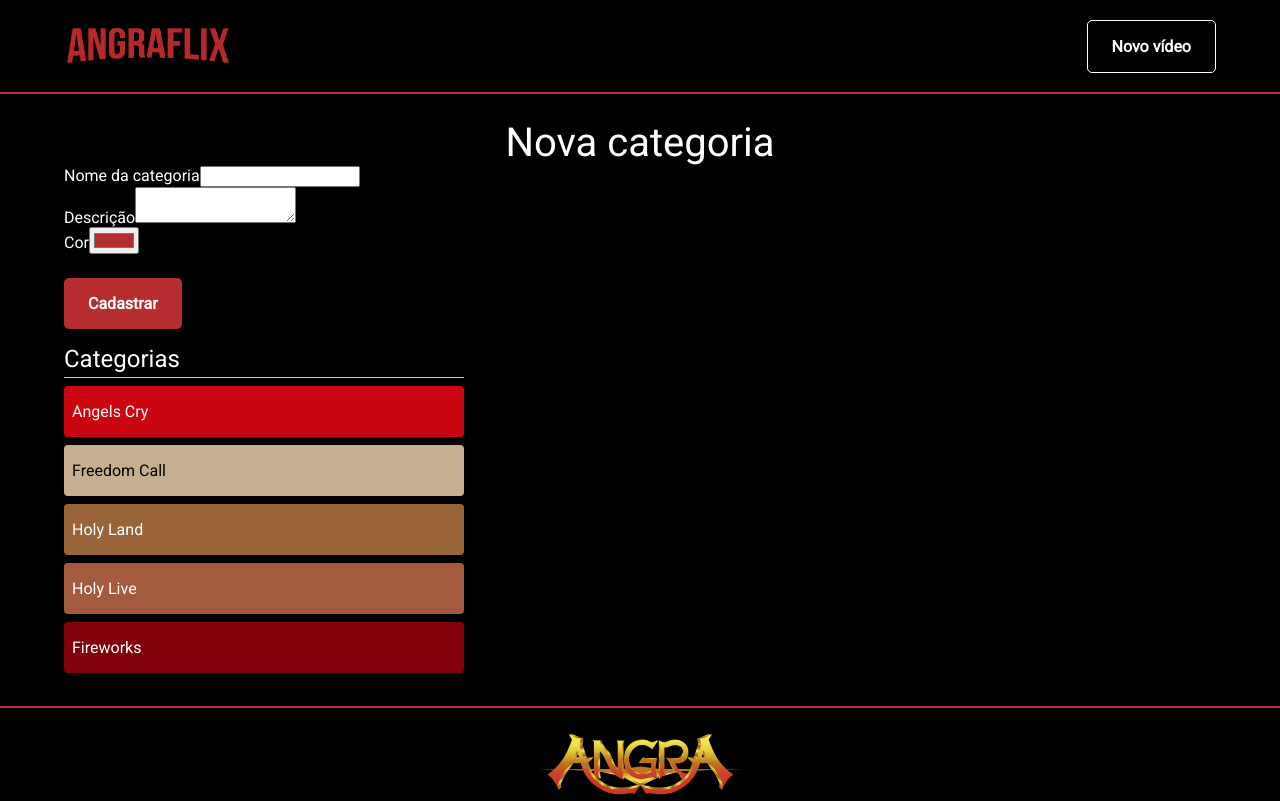
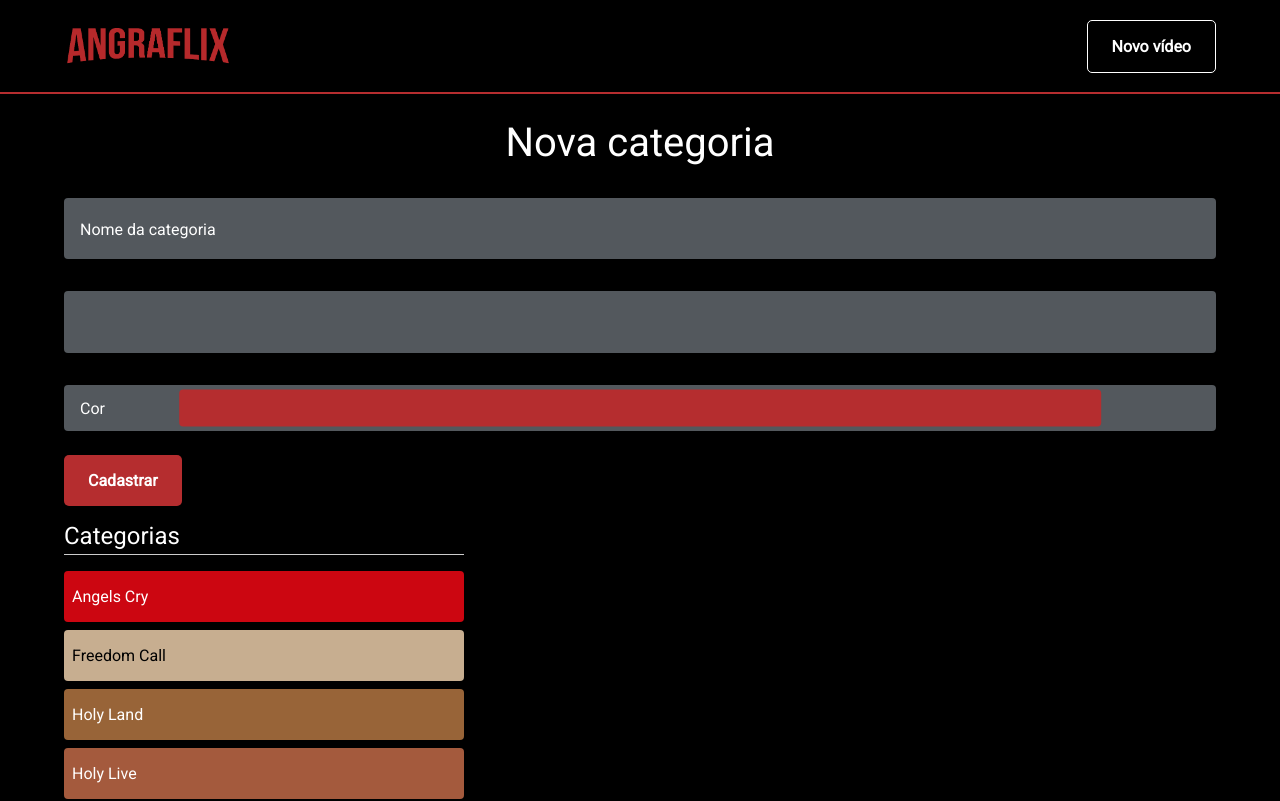
Before and after one commit to JoaoVSouto/angraflix, a React (Create React App) app: page /cadastro/categoria in a window 1280 px wide. Shown: the top 801 px of the page. Built offline with nearby package versions, Linux system fonts and the light colour scheme.

Commit message:
Styles floating label on inputs

```diff
--- a/src/_layout/CadastroLayout.ts
+++ b/src/_layout/CadastroLayout.ts
@@ -13,6 +13,14 @@
     font-weight: normal;
   }
 
+  form {
+    margin-top: 32px;
+
+    div + div {
+      margin-top: 32px;
+    }
+  }
+
   @media (max-width: 800px) {
     padding-top: 25px;
   }
--- a/src/components/Input/index.tsx
+++ b/src/components/Input/index.tsx
@@ -1,4 +1,6 @@
 import React from 'react';
+
+import { Container } from './styles';
 
 interface IProps {
   label: string;
@@ -7,15 +9,17 @@
 const Input: React.FC<JSX.IntrinsicElements['input'] & IProps> = ({
   label,
   id,
+  children,
   ...rest
 }) => {
   return (
-    <div>
+    <Container>
       <label htmlFor={id}>
-        {label}
         <input id={id} {...rest} />
+        <span>{label}</span>
       </label>
-    </div>
+      {children}
+    </Container>
   );
 };
 
--- /dev/null
+++ b/src/components/Input/styles.ts
@@ -0,0 +1,79 @@
+import styled from 'styled-components';
+
+export const Container = styled.div`
+  position: relative;
+
+  label {
+    display: block;
+  }
+
+  input {
+    width: 100%;
+    color: var(--grayLight);
+    background-color: #53585d;
+    border: 0;
+    border-radius: 4px;
+    outline: none;
+    padding: 16px;
+    padding-top: 28px;
+    padding-bottom: 12px;
+    font-size: 18px;
+
+    &[type='color'] {
+      padding: 23px;
+      appearance: none;
+      -webkit-appearance: none;
+
+      &::-webkit-color-swatch-wrapper {
+        padding: 0;
+      }
+
+      &::-webkit-color-swatch {
+        border: 0;
+      }
+
+      &::-moz-color-swatch {
+        opacity: 0;
+      }
+    }
+
+    &:focus,
+    &.filled {
+      &[type='color'] {
+        + span {
+          transform: translateY(-15px);
+        }
+      }
+
+      + span {
+        font-size: 12px;
+        transform: translateY(-20px);
+        color: var(--grayMedium);
+      }
+    }
+  }
+
+  .color-swatch {
+    top: 50%;
+    left: 50%;
+    transform: translate(-50%, -50%);
+    border-radius: 4px;
+    position: absolute;
+    height: 80%;
+    width: 80%;
+    pointer-events: none;
+
+    @media (max-width: 800px) {
+      width: 50%;
+    }
+  }
+
+  span {
+    position: absolute;
+    display: block;
+    top: 50%;
+    left: 16px;
+    transform: translateY(-50%);
+    transition: all 0.3s;
+  }
+`;
--- a/src/components/Textarea/index.tsx
+++ b/src/components/Textarea/index.tsx
@@ -1,4 +1,6 @@
 import React from 'react';
+
+import { Container } from './styles';
 
 interface IProps {
   label: string;
@@ -10,12 +12,12 @@
   ...rest
 }) => {
   return (
-    <div>
+    <Container>
       <label htmlFor={id}>
-        {label}
+        <span>{label}</span>
         <textarea id={id} {...rest} />
       </label>
-    </div>
+    </Container>
   );
 };
 
--- /dev/null
+++ b/src/components/Textarea/styles.ts
@@ -0,0 +1,26 @@
+import styled from 'styled-components';
+
+export const Container = styled.div`
+  position: relative;
+
+  label {
+    display: block;
+  }
+
+  textarea {
+    width: 100%;
+    color: var(--grayLight);
+    background-color: #53585d;
+    border: 0;
+    border-radius: 4px;
+    outline: none;
+    padding: 16px;
+    resize: none;
+    vertical-align: top;
+  }
+
+  span {
+    position: absolute;
+    display: none;
+  }
+`;
--- a/src/pages/Cadastro/Categoria/index.tsx
+++ b/src/pages/Cadastro/Categoria/index.tsx
@@ -64,9 +64,18 @@
 
     setCategories([...categories, categoryData]);
     setCategoryInfo(initialCategoryInfo);
+    document
+      .querySelectorAll('.filled')
+      .forEach(elem => elem.classList.remove('filled'));
   };
 
   const handleInputChange = (e: InputChangeHandlerEvent): void => {
+    if (e.target.value) {
+      e.target.classList.add('filled');
+    } else {
+      e.target.classList.remove('filled');
+    }
+
     setCategoryInfo({
       ...categoryInfo,
       [e.target.name]: e.target.value,
@@ -104,6 +113,7 @@
             id="categoria-desc-link"
             value={categoryInfo.descriptionUrl}
             onChange={handleInputChange}
+            style={{ display: categoryInfo.description ? 'block' : 'none' }}
           />
         )}
 
@@ -114,7 +124,12 @@
           id="categoria-color"
           value={categoryInfo.color}
           onChange={handleInputChange}
-        />
+        >
+          <div
+            className="color-swatch"
+            style={{ backgroundColor: categoryInfo.color }}
+          />
+        </Input>
 
         <SubmitButton type="submit">Cadastrar</SubmitButton>
       </form>
--- a/src/pages/Cadastro/Categoria/styles.ts
+++ b/src/pages/Cadastro/Categoria/styles.ts
@@ -11,6 +11,7 @@
     font-size: 1.5rem;
     font-weight: normal;
     margin: 0;
+    margin-bottom: 16px;
     padding-bottom: 4px;
     border-bottom: 1px solid rgba(255, 255, 255, 0.8);
   }
```
